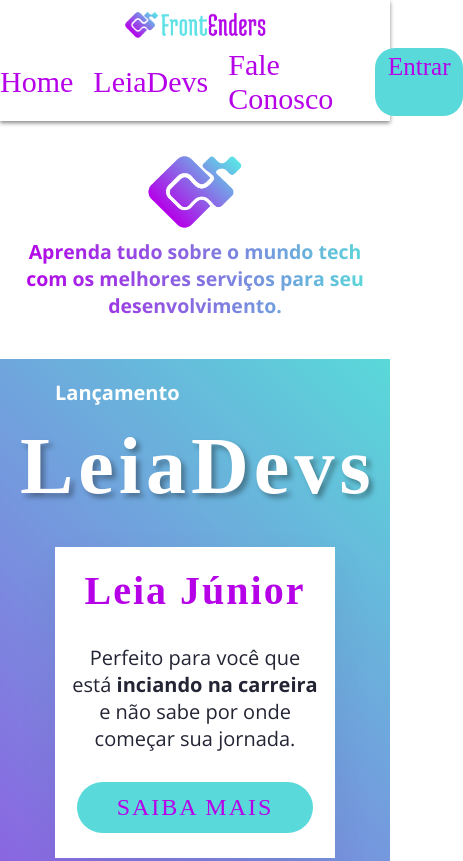
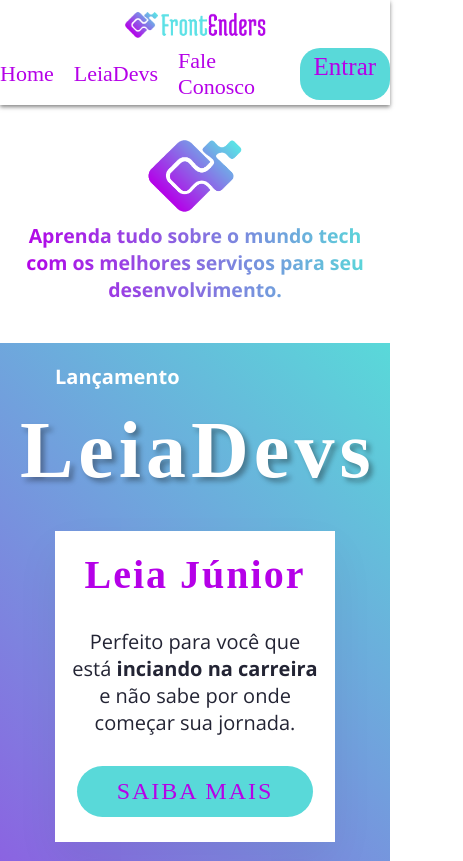
Before and after one commit to JulianaJesus93/FrontEnders_LeiaDevs, a plain HTML site: page index.html in a window 390 px wide. Shown: the top 861 px of the page, 463 px wide, since content can reach past the window. Drawn offline with nearby package versions, Linux system fonts and the light colour scheme; a web font is replaced by a local one.

Commit message:
Update estilo_BASE.css

```diff
--- a/CSS/estilo_BASE.css
+++ b/CSS/estilo_BASE.css
@@ -72,6 +72,13 @@
   color: rgb(181, 0, 232);
   font-family: "Medula One";
 }
+
+@media (max-width: 500px) {
+  .link {
+    font-size: 22px;
+  }
+}
+
 .link:hover{
   /* trocar os estilo dos links da nav */
   /* color:rgb(89, 217, 217) ; */
```
